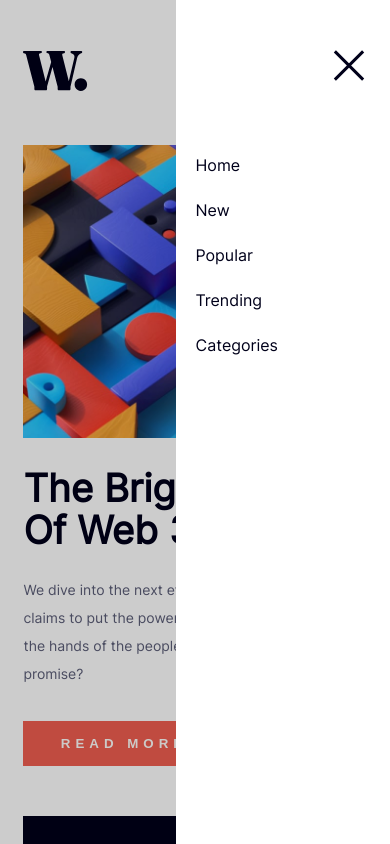
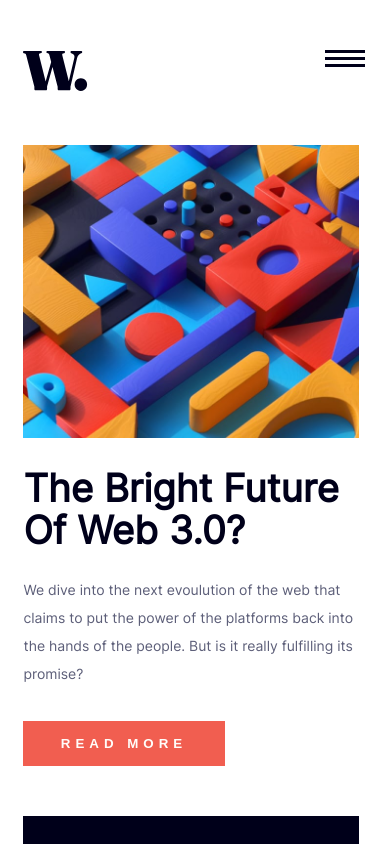
Before and after one commit to Segnities/news-homepage, a React (Vite) app: page / in a window 390 px wide. Shown: the top 844 px of the page. Built offline with nearby package versions, Linux system fonts and the light colour scheme.

Commit message:
fix mobile window bug

```diff
--- a/src/App.tsx
+++ b/src/App.tsx
@@ -9,7 +9,7 @@ import styles from "./App.module.css";
 import { nanoid } from "nanoid";
 
 function App() {
-  const [isOpenBurgerMenu, setIsOpenBurgerMenu] = useState(true);
+  const [isOpenBurgerMenu, setIsOpenBurgerMenu] = useState(false);
 
   const menuOptions = [
     {
@@ -35,7 +35,6 @@ function App() {
   ];
 
   return (
-    <>
       <div className={styles["App"]}>
         <HeaderMobileMenu
           isOpen={isOpenBurgerMenu}
@@ -48,7 +47,6 @@ function App() {
         />
         <Content />
       </div>
-    </>
   );
 }
 
--- a/src/components/Header/assets/css/Header.module.css
+++ b/src/components/Header/assets/css/Header.module.css
@@ -52,6 +52,7 @@
 
 .burger-menu {
   display: none;
+  cursor: pointer;
 }
 
 @media screen and (min-width: 651px) {
--- a/src/components/UI/HeaderMobileMenu/assets/css/HeaderMobileMenu.module.css
+++ b/src/components/UI/HeaderMobileMenu/assets/css/HeaderMobileMenu.module.css
@@ -13,7 +13,7 @@
 }
 
 .menu {
-  width: 55vw;
+  width: 60vw;
   min-height: 100vh;
   background-color: #fff;
   display: flex;
@@ -34,3 +34,10 @@
   text-decoration: none;
   color: hsl(240, 100%, 5%);
 }
+
+
+@media screen and (min-width: 621px) {
+  .wrapper {
+    display: none;
+  }
+}
```
